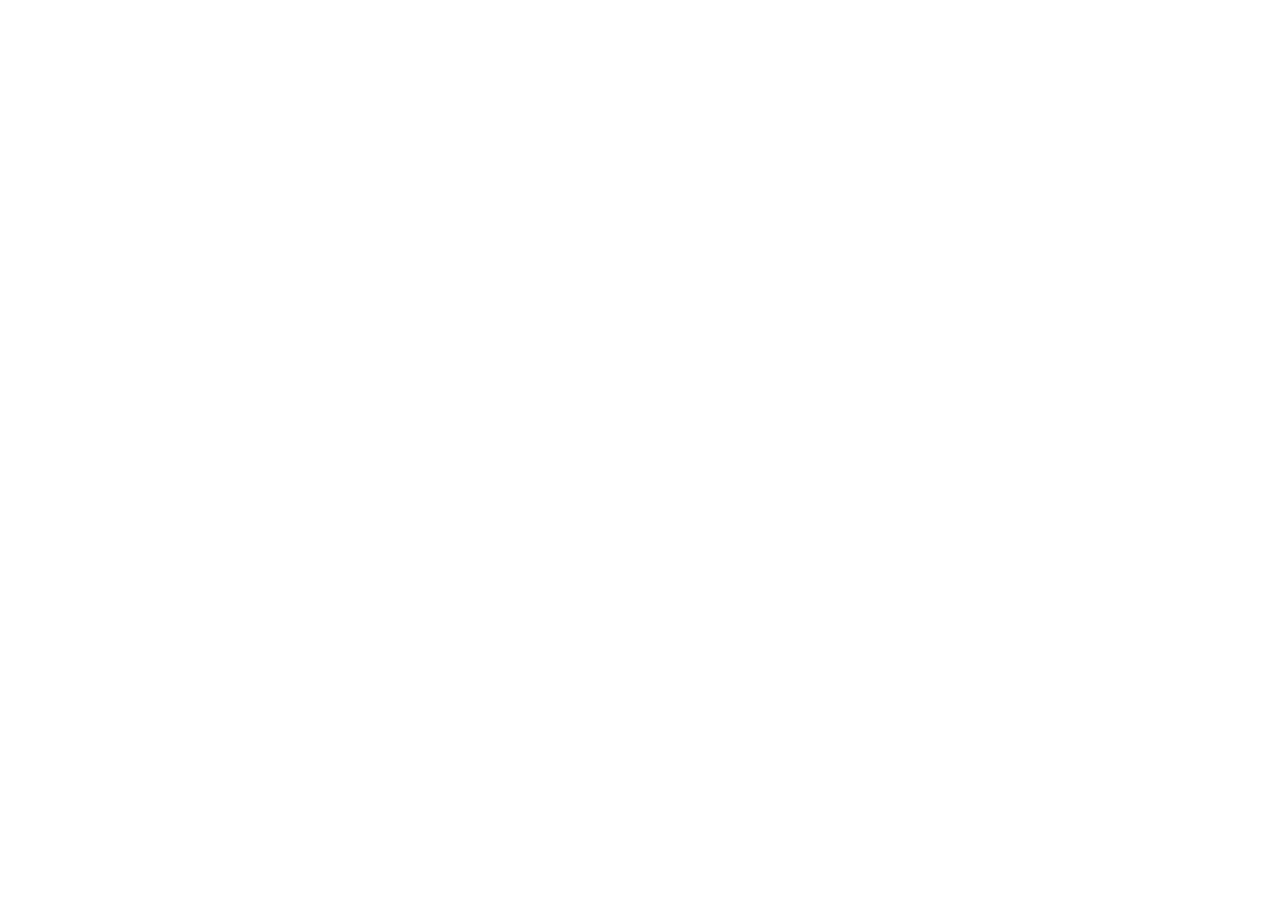
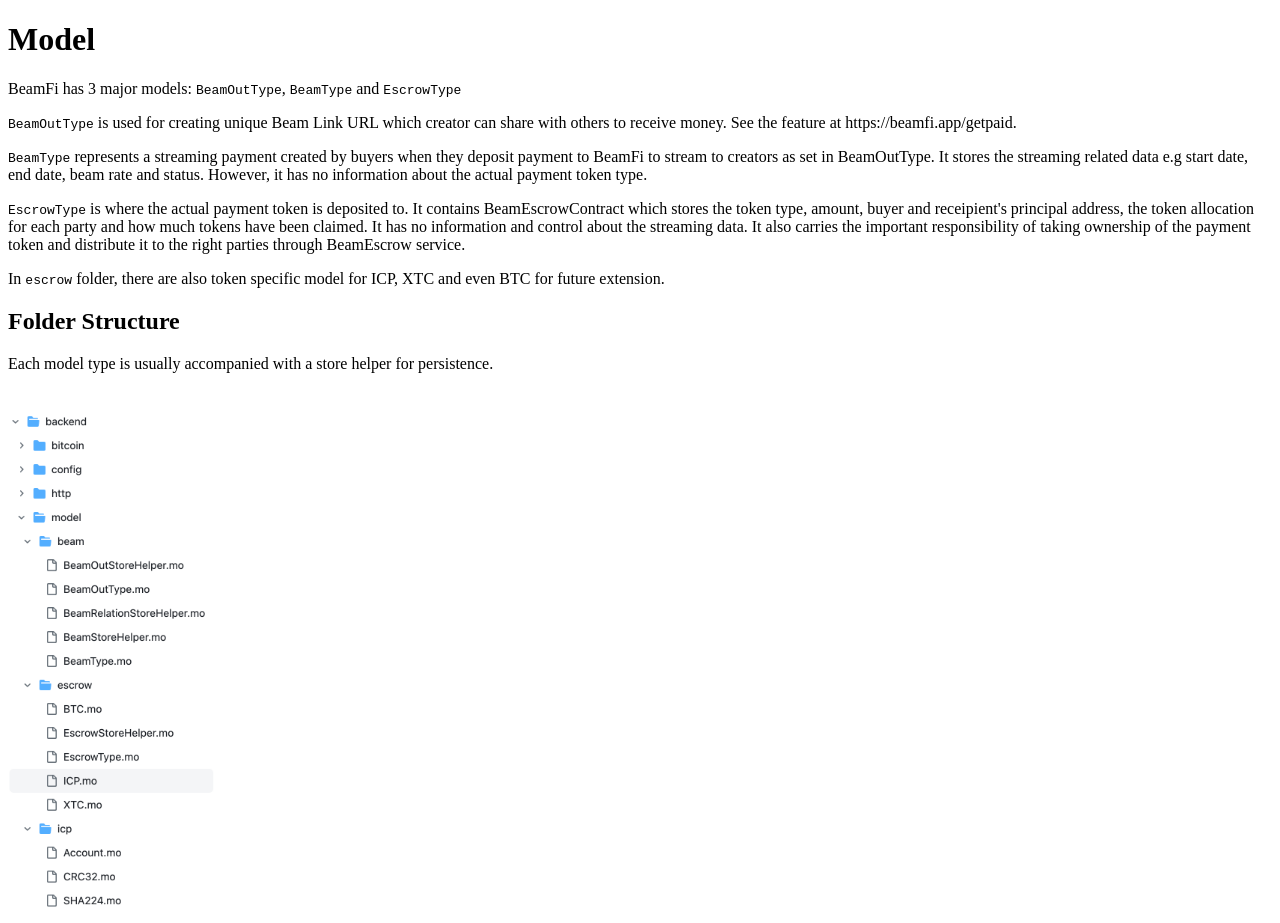
Before and after one commit to kinwo/BeamFiDeveloperDocs, a Next.js app: page /docs/architecture/model in a window 1280 px wide. Before the commit the page ends 800 px from the top, so only its background shows below. Built offline with nearby package versions, Linux system fonts and the light colour scheme.

Commit message:
[CON-12 Doc] Complete model

```diff
--- a/pages/docs/architecture/_meta.json
+++ b/pages/docs/architecture/_meta.json
@@ -3,6 +3,5 @@
   "package": "Package Management",
   "model": "Model",
   "service": "Service",
-  "remote": "Remote",
-  "test": "Test"
+  "remote": "Remote"
 }
--- a/pages/docs/architecture/model.mdx
+++ b/pages/docs/architecture/model.mdx
@@ -0,0 +1,24 @@
+# Model
+
+BeamFi has 3 major models: `BeamOutType`, `BeamType` and `EscrowType`
+
+`BeamOutType` is used for creating unique Beam Link URL which creator can share with others to receive money.
+See the feature at https://beamfi.app/getpaid.
+
+`BeamType` represents a streaming payment created by buyers when they deposit payment to BeamFi to stream to creators as set in BeamOutType.
+It stores the streaming related data e.g start date, end date, beam rate and status. However, it has no information about the actual payment token type.
+
+`EscrowType` is where the actual payment token is deposited to. It contains BeamEscrowContract which stores the token type, amount, buyer and receipient's principal address, the token allocation for each party and how much tokens have been claimed. It has no information and control about the streaming data.
+It also carries the important responsibility of taking ownership of the payment token and distribute it to the right parties through BeamEscrow service.
+
+In `escrow` folder, there are also token specific model for ICP, XTC and even BTC for future extension.
+
+## Folder Structure
+
+Each model type is usually accompanied with a store helper for persistence.
+
+import Image from "next/image"
+
+<div style={{ paddingTop: "22px" }}>
+  <Image src="/folder-model.png" alt="Model Folder" width={206} height={500} />
+</div>
```
Also changed, not shown: pages/docs/architecture/overview.mdx (+8 -0 lines), pages/docs/architecture/test.mdx (deleted), public/folder-model.png (added).
